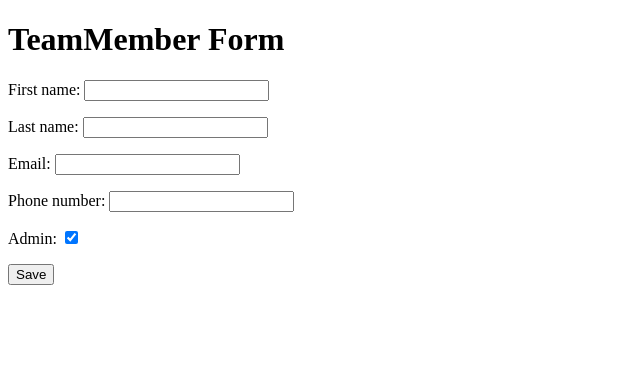
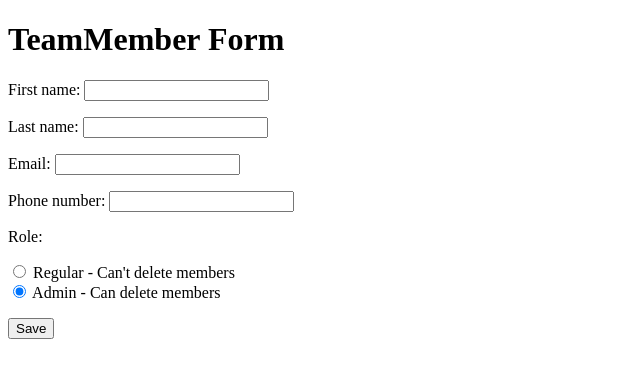
Before and after one commit to carlthronson/team-take-home-project, a Django app: page /team/teammember/add/ in a window 1280 px wide. Shown: the top 378 px of the page, without its empty margins (0-640 px from the left). Run offline with Django 5.2, Linux system fonts and the light colour scheme.

Commit message:
Change admin field to role field Use radio buttons instead of checkbox

```diff
--- a/instawork/team/forms.py
+++ b/instawork/team/forms.py
@@ -1,7 +1,13 @@
 from django.forms import ModelForm
 from .models import TeamMember
+from django import forms
+
+BOOL_CHOICES = ((False, "Regular - Can't delete members"), (True, 'Admin - Can delete members'))
 
 class TeamMemberForm(ModelForm):
     class Meta:
         model = TeamMember
-        fields = ['first_name', 'last_name', 'email', 'phone_number', 'admin']
+        fields = ['first_name', 'last_name', 'email', 'phone_number', 'role']
+        widgets = {
+            'role': forms.RadioSelect(choices=BOOL_CHOICES),
+        }
--- a/instawork/team/models.py
+++ b/instawork/team/models.py
@@ -8,6 +8,6 @@ class TeamMember(models.Model):
     last_name = models.CharField(max_length=150)
     email = models.EmailField()
     phone_number = PhoneNumberField(blank=True)
-    admin = models.BooleanField(default=True)
+    role = models.BooleanField(default=True)
     def __str__(self):
         return f"{self.first_name} {self.last_name}"
--- a/instawork/team/templates/team/teammember_list.html
+++ b/instawork/team/templates/team/teammember_list.html
@@ -12,7 +12,11 @@
         {% for member in team_members %}
             <li>
               <a href="{% url 'teammember-edit' member.id %}">
-                {{ member.first_name }} {{ member.last_name }} - {{ member.admin }}<br>
+                {% if member.role == True %}
+                  {{ member.first_name }} {{ member.last_name }} (admin)<br>
+                {% else %}
+                  {{ member.first_name }} {{ member.last_name }}<br>
+                {% endif %}
                 {{ member.email }}
               </a>
             </li>
```
Also changed, not shown: instawork/team/migrations/0003_rename_admin_teammember_role.py (added).
